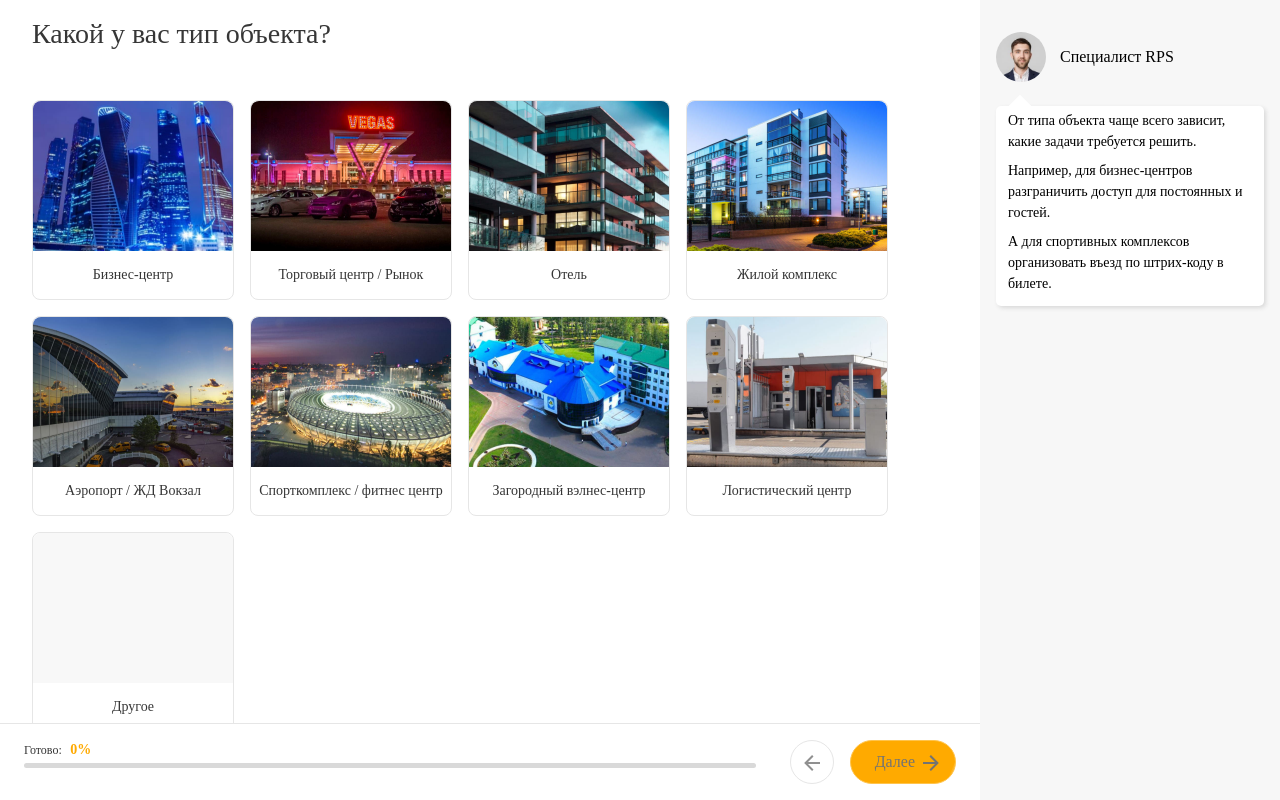
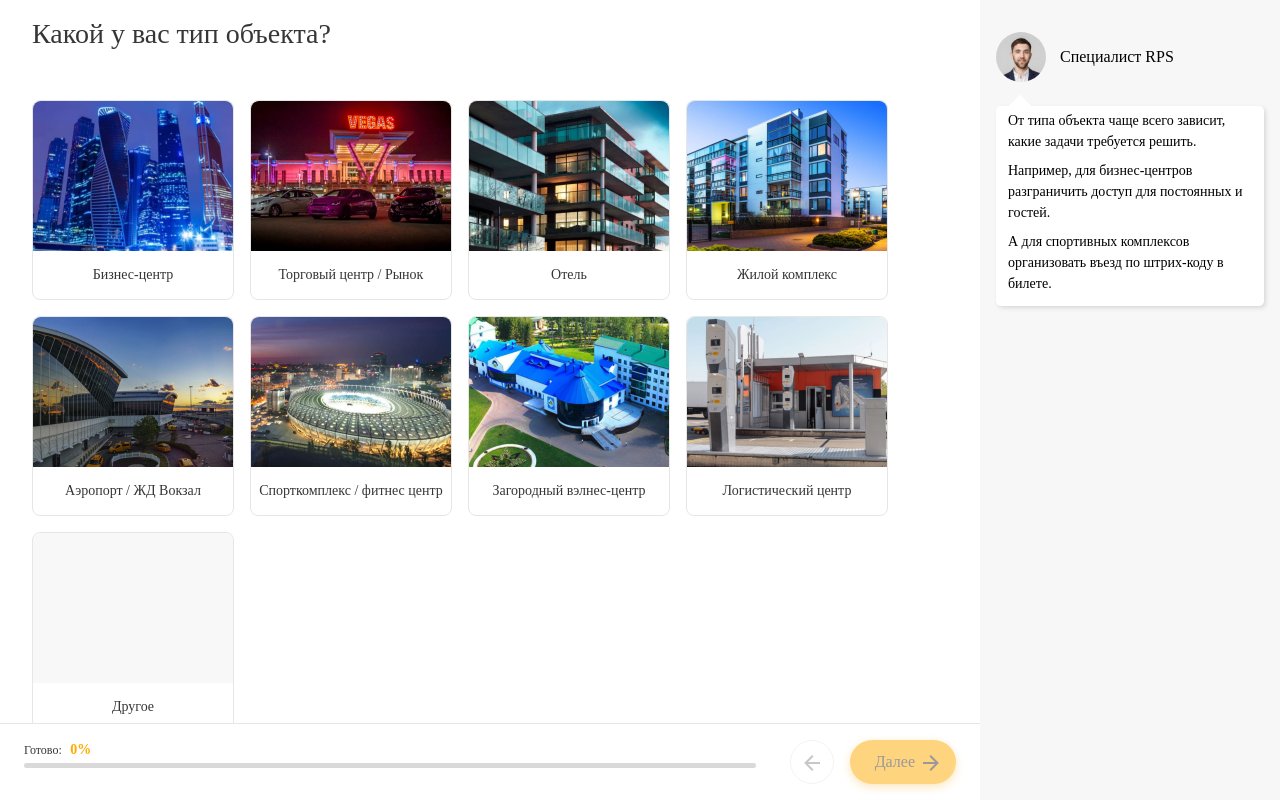
Before and after one commit to bakhirev/quize, a Vue app: page / in a window 1280 px wide. Built offline with nearby package versions, Linux system fonts and the light colour scheme; a web font is replaced by a local one.

Commit message:
update style

```diff
--- a/package.json
+++ b/package.json
@@ -3,7 +3,7 @@
   "version": "0.1.0",
   "private": true,
   "scripts": {
-    "serve": "vue-cli-service serve",
+    "dev": "vue-cli-service serve",
     "build": "vue-cli-service build",
     "lint": "vue-cli-service lint"
   },
--- a/src/components/quiz/components/answers/checkbox.vue
+++ b/src/components/quiz/components/answers/checkbox.vue
@@ -1,9 +1,11 @@
 <template>
   <div
       class="quiz-answer"
+      :class="{
+          'quiz-answer-checked': isChecked,
+        }"
       @click="updateState"
   >
-
     <svg
         class="quiz-answer-icon"
         :class="{
@@ -75,15 +77,21 @@ export default {
   transition: 0.3s border, 0.3s box-shadow;
 }
 
+.quiz-answer-checked {
+  border: 1px solid var(--color-7);
+  box-shadow: 1px 1px 2px var(--color-12);
+}
+
 .quiz-answer:hover {
-  border: 1px solid var(--color-7);
-  box-shadow: 1px 1px 2px var(--color-8);
+  box-shadow: 1px 1px 2px var(--color-3);
 }
 
 .quiz-answer-icon {
   display: inline-block;
   height: 20px;
   width: 20px;
+  padding: 2px;
+  box-sizing: border-box;
   border-radius: 2px;
   vertical-align: top;
   margin-right: var(--space-m);
--- a/src/components/quiz/components/answers/select.vue
+++ b/src/components/quiz/components/answers/select.vue
@@ -1,6 +1,9 @@
 <template>
   <div
       class="quiz-answer"
+      :class="{
+          'quiz-answer-checked': isChecked,
+        }"
       @click="updateState"
   >
     <span
@@ -62,23 +65,42 @@ export default {
   transition: 0.3s border, 0.3s box-shadow;
 }
 
+.quiz-answer-checked {
+  border: 1px solid var(--color-7);
+  box-shadow: 1px 1px 2px var(--color-12);
+}
+
 .quiz-answer:hover {
-  border: 1px solid var(--color-7);
-  box-shadow: 1px 1px 2px var(--color-8);
+  box-shadow: 1px 1px 2px var(--color-3);
 }
 
 .quiz-answer-icon {
+  position: relative;
   display: inline-block;
   height: 20px;
   width: 20px;
   border-radius: 20px;
+  box-sizing: border-box;
   vertical-align: top;
   margin-right: var(--space-m);
-  border: 1px solid var(--color-8);
+  border: 3px solid var(--color-8);
   background-color: var(--color-8);
 }
 
 .quiz-answer-icon-checked {
+  border: 3px solid var(--color-6);
+  box-shadow: 1px 1px 2px var(--color-11);
+}
+
+.quiz-answer-icon-checked::after {
+  content: '';
+  position: absolute;
+  top: 1.8px;
+  left: 1.8px;
+  display: inline-block;
+  width: 10px;
+  height: 10px;
+  border-radius: 10px;
   background-color: var(--color-6);
 }
 
--- a/src/components/quiz/components/answers/tiles.vue
+++ b/src/components/quiz/components/answers/tiles.vue
@@ -70,8 +70,10 @@ export default {
   transition: 0.3s box-shadow;
 }
 
+.quiz-answer-checked,
 .quiz-answer:hover {
-  box-shadow: 0 0 var(--space-xs) var(--color-6);
+  border: 1px solid var(--color-7);
+  box-shadow: 1px 1px 2px var(--color-3);
 }
 
 .quiz-answer-cover {
--- a/src/components/quiz/components/footer.vue
+++ b/src/components/quiz/components/footer.vue
@@ -16,7 +16,13 @@
     </div>
 
     <div class="quiz-footer-buttons">
-      <div class="quiz-footer-prev" @click="$emit('prev')">
+      <div
+          class="quiz-footer-prev"
+          :class="{
+            'quiz-footer-disable': disablePrev,
+          }"
+          @click="onClickPrev"
+      >
         <svg class="quiz-footer-icon" viewBox="0 0 24 24" xmlns="http://www.w3.org/2000/svg">
           <path d="M20,11V13H8L13.5,18.5L12.08,19.92L4.16,12L12.08,4.08L13.5,5.5L8,11H20Z"
                 fill-rule="nonzero"
@@ -24,7 +30,13 @@
           />
         </svg>
       </div>
-      <div class="quiz-footer-next" @click="$emit('next')">
+      <div
+          class="quiz-footer-next"
+          :class="{
+            'quiz-footer-disable': disableNext,
+          }"
+          @click="onClickNext"
+      >
         Далее
         <svg class="quiz-footer-icon" viewBox="0 0 24 24" xmlns="http://www.w3.org/2000/svg">
           <path
@@ -42,8 +54,15 @@
 export default {
   name: 'HelloWorld',
   props: {
-    step: Number,
-    total: Number,
+    step: {
+      type: Number,
+      default: 0
+    },
+    total: {
+      type: Number,
+      default: 0
+    },
+    disableNext: Boolean,
   },
   computed: {
     progressPercent() {
@@ -53,7 +72,18 @@ export default {
       return {
         width: this.progressPercent,
       };
-    }
+    },
+    disablePrev() {
+      return this.step === 0;
+    },
+  },
+  methods: {
+    onClickPrev() {
+      if (!this.disablePrev) this.$emit('prev');
+    },
+    onClickNext() {
+      if (!this.disableNext) this.$emit('next');
+    },
   }
 }
 </script>
@@ -139,7 +169,7 @@ export default {
   height: 42px;
   line-height: 42px;
   border-radius: 50px;
-  color: var(--color-9);
+  color: var(--color-1);
   vertical-align: top;
   text-align: center;
   box-shadow: none;
@@ -157,7 +187,8 @@ export default {
   overflow: hidden;
   padding: 0 var(--space-m) 0 var(--space-xl);
   background-color: var(--color-10);
-  border: 1px solid var(--color-7);
+  border: 1px solid transparent;
+  box-shadow: 0 3px 10px 0 var(--color-12);
 }
 
 .quiz-footer-next:after {
@@ -188,7 +219,7 @@ export default {
 .quiz-footer-icon {
   display: inline-block;
   vertical-align: middle;
-  fill: var(--color-9);
+  fill: var(--color-1);
   width: var(--space-xl);
   height: var(--space-xl);
 }
@@ -197,4 +228,9 @@ export default {
   fill: var(--color-2);
   margin: 0 -12px;
 }
+
+.quiz-footer-disable {
+  opacity: 0.5;
+  cursor: not-allowed;
+}
 </style>
--- a/src/components/quiz/index.vue
+++ b/src/components/quiz/index.vue
@@ -27,6 +27,7 @@
           v-if="!showOnlyQuestion"
           :step="currentStep"
           :total="totalSteps"
+          :disableNext="disableNext"
           @prev="openPrevStep"
           @next="openNextStep"
           class="quiz-footer"
@@ -133,6 +134,13 @@ export default {
         QUESTION_TEMPLATES.FORM,
         QUESTION_TEMPLATES.NOTIFICATION,
       ].includes(this.currentQuestion?.template_id);
+    },
+    disableNext() {
+      const list = this.questionQueue || [];
+      const lastIndex = list.length - 1;
+      const index = list.indexOf(this.currentQuestionId);
+      const isDefaultQuestion = this.currentQuestion.template_id === QUESTION_TEMPLATES.DEFAULT;
+      return (isDefaultQuestion && index === lastIndex) || lastIndex === 0;
     }
   },
   methods: {
@@ -219,13 +227,16 @@ export default {
 
     changeQuestion(questionId, direction = 1) {
       const delay = 250;
-      this.beginAnimation(direction);
+      const beginDelay = 500;
+      setTimeout(() => {
+        this.beginAnimation(direction);
+      }, beginDelay);
       setTimeout(() => {
         this.revertAnimation(questionId, direction);
-      }, delay);
+      }, (beginDelay + delay));
       setTimeout(() => {
         this.endAnimation();
-      }, delay * 2);
+      }, (beginDelay + delay * 2));
     },
     beginAnimation(direction) {
       this.animationCode = direction === 1
--- a/src/components/quiz/style/variables.css
+++ b/src/components/quiz/style/variables.css
@@ -23,6 +23,7 @@
     --color-9: #737373;
     --color-10: #FFAA00;
     --color-11: #FFEECC;
+    --color-12: #F8CE79;
 }
 
 @font-face {
```
